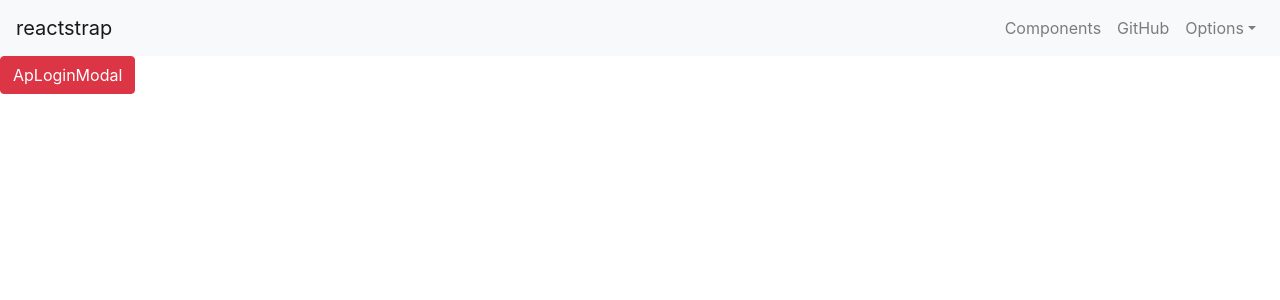
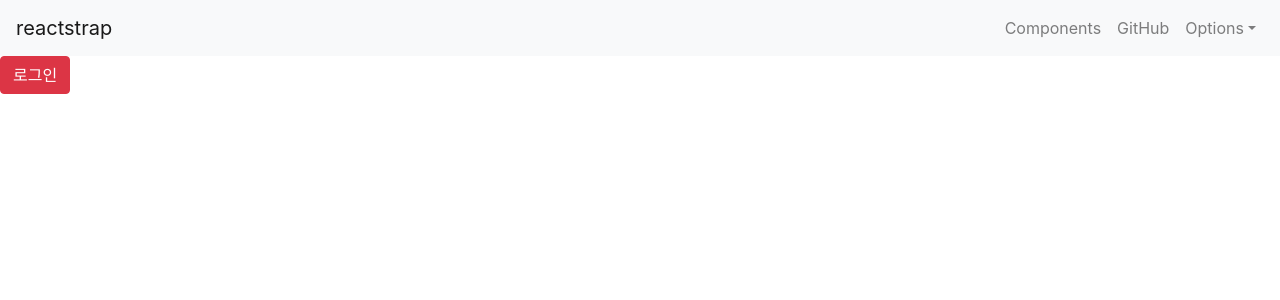
Before and after one commit to Daehee-Jeong/react-user-prototype, a React (Create React App) app: page / in a window 1280 px wide. Shown: the top 300 px of the page. Built offline with nearby package versions, Linux system fonts and the light colour scheme; the HTML template or start-up script is replaced by a standard one.

Commit message:
ApLoginModal 호출 위치를 App으로 이동

```diff
--- a/src/App.js
+++ b/src/App.js
@@ -1,4 +1,9 @@
 import React, { Component } from 'react';
+
+import {
+  Button
+} from 'reactstrap';
+
 import './App.css';
 import './component/ApNavbar.js';
 
@@ -6,12 +11,28 @@ import ApNavbar from './component/ApNavbar';
 import ApLoginModal from './component/ApLoginModal';
 
 class App extends Component {
+  constructor(props) {
+    super(props);
+
+    this.state = {
+      loginModal: false
+    }
+
+    this.toggleLoginModal = this.toggleLoginModal.bind(this);
+  }
+
+  toggleLoginModal = () => {
+    this.setState({
+      loginModal: !this.state.loginModal
+    })
+  }
 
   render = () => {
     return (
       <div>
         <ApNavbar></ApNavbar>
-        <ApLoginModal></ApLoginModal>
+        <Button color="danger" onClick={this.toggleLoginModal}>로그인</Button>
+        <ApLoginModal modal={this.state.loginModal} toggle={this.toggleLoginModal}></ApLoginModal>
       </div>
     );
   }
--- a/src/component/ApLoginModal.js
+++ b/src/component/ApLoginModal.js
@@ -8,27 +8,14 @@ class ApLoginModal extends Component {
 
     constructor(props) {
         super(props);
-
-        this.state = {
-            modal: false,
-            buttonLabel: 'ApLoginModal'
-        }
-
-        this.toggle = this.toggle.bind(this);
-    }
-
-    toggle = () => {
-        console.log('toggle');
-        this.setState({
-            modal: !this.state.modal
-        });
+        this.state = { modal: this.props.modal }
+        this.toggle = this.props.toggle.bind(this);
     }
 
     render() {
         return (
             <div>
-                <Button color="danger" onClick={this.toggle}>{this.state.buttonLabel}</Button>
-                <Modal isOpen={this.state.modal} toggle={this.toggle} className={this.state.className}>
+                <Modal isOpen={this.props.modal} toggle={this.toggle} className={this.state.className}>
                 <ModalHeader toggle={this.toggle}>Modal title</ModalHeader>
                 <ModalBody>
                     Lorem ipsum dolor sit amet, consectetur adipisicing elit, sed do eiusmod tempor incididunt ut labore et dolore magna aliqua. Ut enim ad minim veniam, quis nostrud exercitation ullamco laboris nisi ut aliquip ex ea commodo consequat. Duis aute irure dolor in reprehenderit in voluptate velit esse cillum dolore eu fugiat nulla pariatur. Excepteur sint occaecat cupidatat non proident, sunt in culpa qui officia deserunt mollit anim id est laborum.
```
